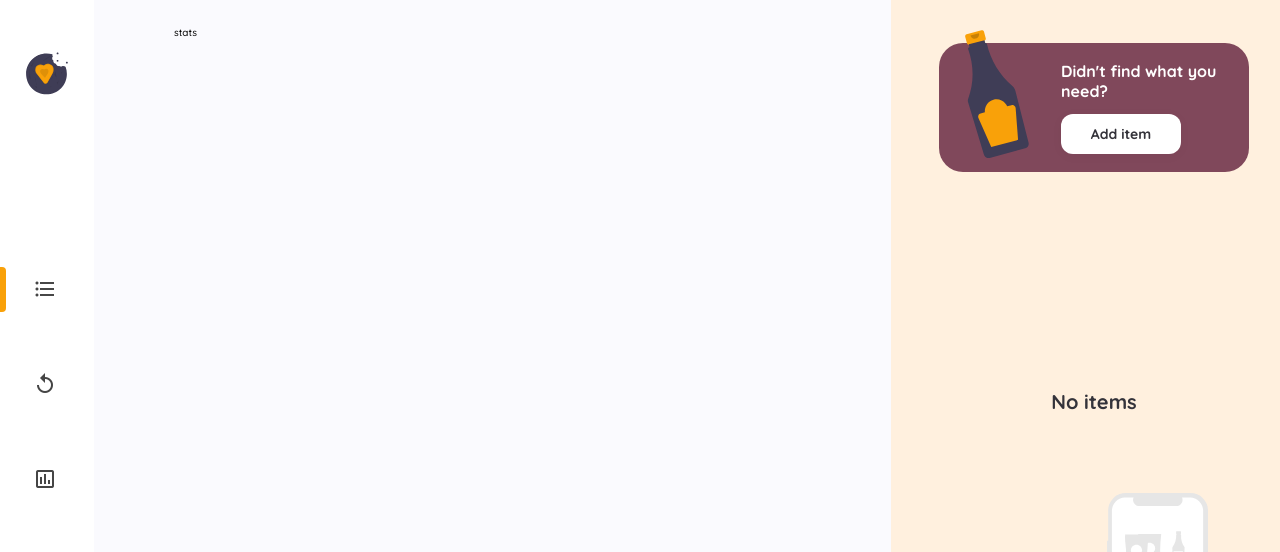
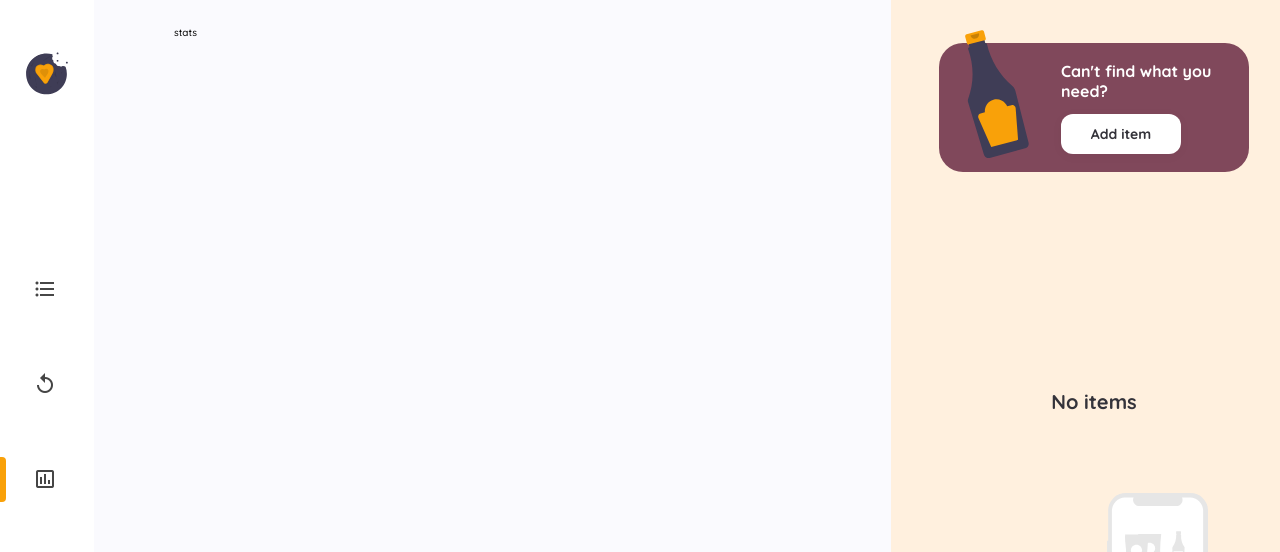
Before and after one commit to LoganSorensen/shopping-list-fe, a React (Create React App) app: page /statistics in a window 1280 px wide. Shown: the top 552 px of the page. Built offline with nearby package versions, Linux system fonts and the light colour scheme.

Commit message:
setup page state redux, navigation highlight working correctly

```diff
--- /dev/null
+++ b/src/actions/setPageStateActions.js
@@ -0,0 +1,9 @@
+import { SET_CURRENT_PAGE, SET_SIDEBAR_COMPONENT } from "./types";
+
+export const setCurrentPage = (page) => {
+  return { type: SET_CURRENT_PAGE, payload: page };
+};
+
+export const setSidebarComponent = (component) => {
+  return { type: SET_SIDEBAR_COMPONENT, payload: component };
+};
--- /dev/null
+++ b/src/actions/types.js
@@ -0,0 +1,2 @@
+export const SET_CURRENT_PAGE = "SET_CURRENT_PAGE";
+export const SET_SIDEBAR_COMPONENT = "SET_SIDEBAR_COMPONENT";
--- a/src/components/navigation.jsx
+++ b/src/components/navigation.jsx
@@ -1,20 +1,21 @@
 import React, { useState } from "react";
 import { Link } from "react-router-dom";
+import { connect } from "react-redux";
 
 import { ReactComponent as Logo } from "../assets/logo.svg";
+import { setCurrentPage } from "../actions/setPageStateActions";
 
-const Navigation = () => {
-  const [activeTab, setActiveTab] = useState("items");
+const Navigation = ({ currentPage, setCurrentPage }) => {
   const [badgeNum, setBadgeNum] = useState(3);
 
   return (
     <div className="navigation">
       <Logo />
       <div className="nav-links">
-        <Link to='/' className="nav-link">
+        <Link to="/" className="nav-link" onClick={() => setCurrentPage("/")}>
           <div
             className={`${
-              activeTab === "items" ? "active" : ""
+              currentPage === "/" ? "active" : ""
             } active-tab-indicator`}
           ></div>
           <span className="material-icons noselect">format_list_bulleted</span>
@@ -24,10 +25,14 @@ const Navigation = () => {
             <span>items</span>
           </div>
         </Link>
-        <Link to='/history' className="nav-link">
+        <Link
+          to="/history"
+          className="nav-link"
+          onClick={() => setCurrentPage("/history")}
+        >
           <div
             className={`${
-              activeTab === "history" ? "active" : ""
+              currentPage === "/history" ? "active" : ""
             } active-tab-indicator`}
           ></div>
           <span className="material-icons noselect">replay</span>
@@ -36,10 +41,14 @@ const Navigation = () => {
             <span>history</span>
           </div>
         </Link>
-        <Link to='/statistics' className="nav-link">
+        <Link
+          to="/statistics"
+          className="nav-link"
+          onClick={() => setCurrentPage("/statistics")}
+        >
           <div
             className={`${
-              activeTab === "statistics" ? "active" : ""
+              currentPage === "/statistics" ? "active" : ""
             } active-tab-indicator`}
           ></div>
           <span className="material-icons-outlined noselect">assessment</span>
@@ -59,4 +68,11 @@ const Navigation = () => {
   );
 };
 
-export default Navigation;
+const mapStateToProps = (state) => {
+  // console.log({state})
+  return {
+    currentPage: state.setPageState.currentPage,
+  };
+};
+
+export default connect(mapStateToProps, { setCurrentPage })(Navigation);
--- a/src/components/shoppingList.jsx
+++ b/src/components/shoppingList.jsx
@@ -15,7 +15,7 @@ const ShoppingList = () => {
       <div className="add-item-cta">
         <BottleSVG />
         <div>
-          <p>Didn't find what you need?</p>
+          <p>Can't find what you need?</p>
           <button>Add item</button>
         </div>
       </div>
--- a/src/reducers/index.js
+++ b/src/reducers/index.js
@@ -1,7 +1,9 @@
-import {combineReducers } from 'redux'
+import { combineReducers } from "redux";
 
-const rootReducer  = combineReducers({
+import { setPageState } from "./setPageStateReducer";
 
-})
+const rootReducer = combineReducers({
+  setPageState,
+});
 
 export default rootReducer;
--- /dev/null
+++ b/src/reducers/setPageStateReducer.js
@@ -0,0 +1,23 @@
+import { SET_CURRENT_PAGE, SET_SIDEBAR_COMPONENT } from "../actions/types";
+
+const initialState = {
+  currentPage: window.location.pathname,
+  sideBarComponent: "shoppingList",
+};
+
+export const setPageState = (state = initialState, action) => {
+  switch (action.type) {
+    case SET_CURRENT_PAGE:
+      return {
+        ...state,
+        currentPage: action.payload,
+      };
+    case SET_SIDEBAR_COMPONENT:
+      return {
+        ...state,
+        sideBarComponent: action.payload,
+      };
+    default:
+      return state;
+  }
+};
```
